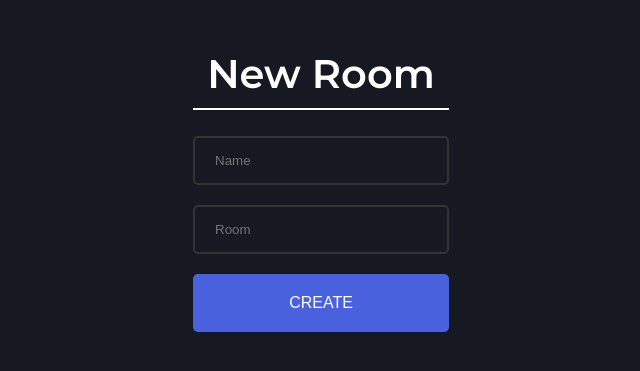
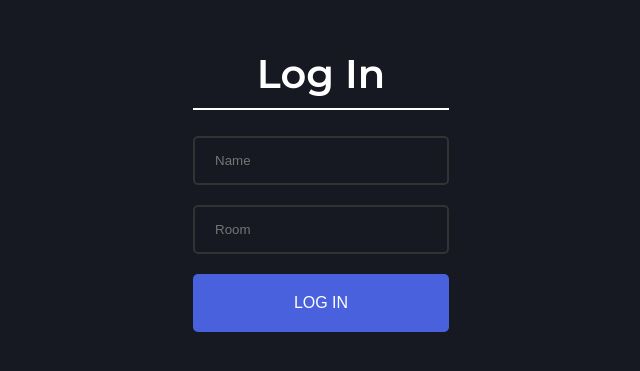
Before and after one commit to madzadev/chat-rooms, a React (Create React App) app in the folder client/: page / in a window 1280 px wide. Shown: the part 223-594 px from the top of the page, without its empty margins (319-959 px from the left). Built offline with nearby package versions, Linux system fonts and the light colour scheme.

Commit message:
code cleanup

```diff
--- a/client/src/components/Chat/Chat.js
+++ b/client/src/components/Chat/Chat.js
@@ -18,8 +18,8 @@ const Chat = ({ location }) => {
   const [messages, setMessages] = useState([]);
   let [users, setUsers] = useState([]);
 
-  // const ENDPOINT = "https://react-node-socket-io-chat-app.herokuapp.com/";
-  const ENDPOINT = "http://localhost:5000";
+  const ENDPOINT = "https://react-node-socket-io-chat-app.herokuapp.com/";
+  // const ENDPOINT = "http://localhost:5000";
 
   useEffect(() => {
     const { name, room } = queryString.parse(location.search);
@@ -68,15 +68,10 @@ const Chat = ({ location }) => {
       <div className="chat-wrapper">
         <div className="list-wrapper">
           <h1>Users:</h1>
-          {/* <h3>{name}</h3> */}
           {users.map((el) => {
             console.log(el);
             return <h3>{el}</h3>;
           })}
-
-          {/* <h3>People3</h3>
-          <h3>People4</h3>
-          <h3>People5</h3> */}
         </div>
         <div className="messages-wrapper">
           <InfoBar room={room} />
--- a/client/src/components/Join/Join.js
+++ b/client/src/components/Join/Join.js
@@ -10,7 +10,7 @@ const Join = () => {
   return (
     <div className="joinOuterContainer">
       <div className="joinInnerContainer">
-        <h1 className="heading">New Room</h1>
+        <h1 className="heading">Log In</h1>
         <div>
           <input
             className="joinInput"
@@ -32,7 +32,7 @@ const Join = () => {
           to={`/chat?name=${name}&room=${room}`}
         >
           <button className="button mt-20" type="submit">
-            Create
+            Log In
           </button>
         </Link>
       </div>
```
